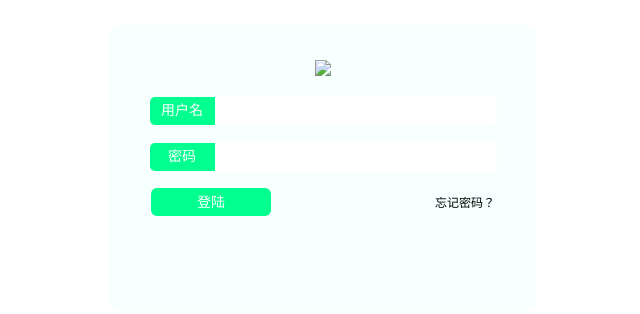
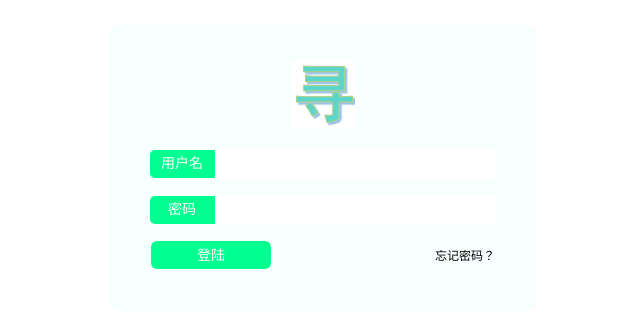
Before and after one commit to LibeRatoR10001/science-innovation-project, a plain HTML site: page 工程/login.html in a window 1280 px wide. Shown: the part 175-489 px from the top of the page, without its empty margins (330-970 px from the left). Drawn offline with Linux system fonts and the light colour scheme.

Commit message:
login图片

```diff
--- a/工程/login.html
+++ b/工程/login.html
@@ -11,7 +11,7 @@
 <body>
 <div id="login_frame">
 
-    <p id="image_logo"><img src="images/login/fly.png"></p>
+    <p id="image_logo"><img src="img/login/logo.png"></p>
 
     <form method="post" action="login.js">
 
```
Also changed, not shown: 工程/img/login/logo.png (added).
